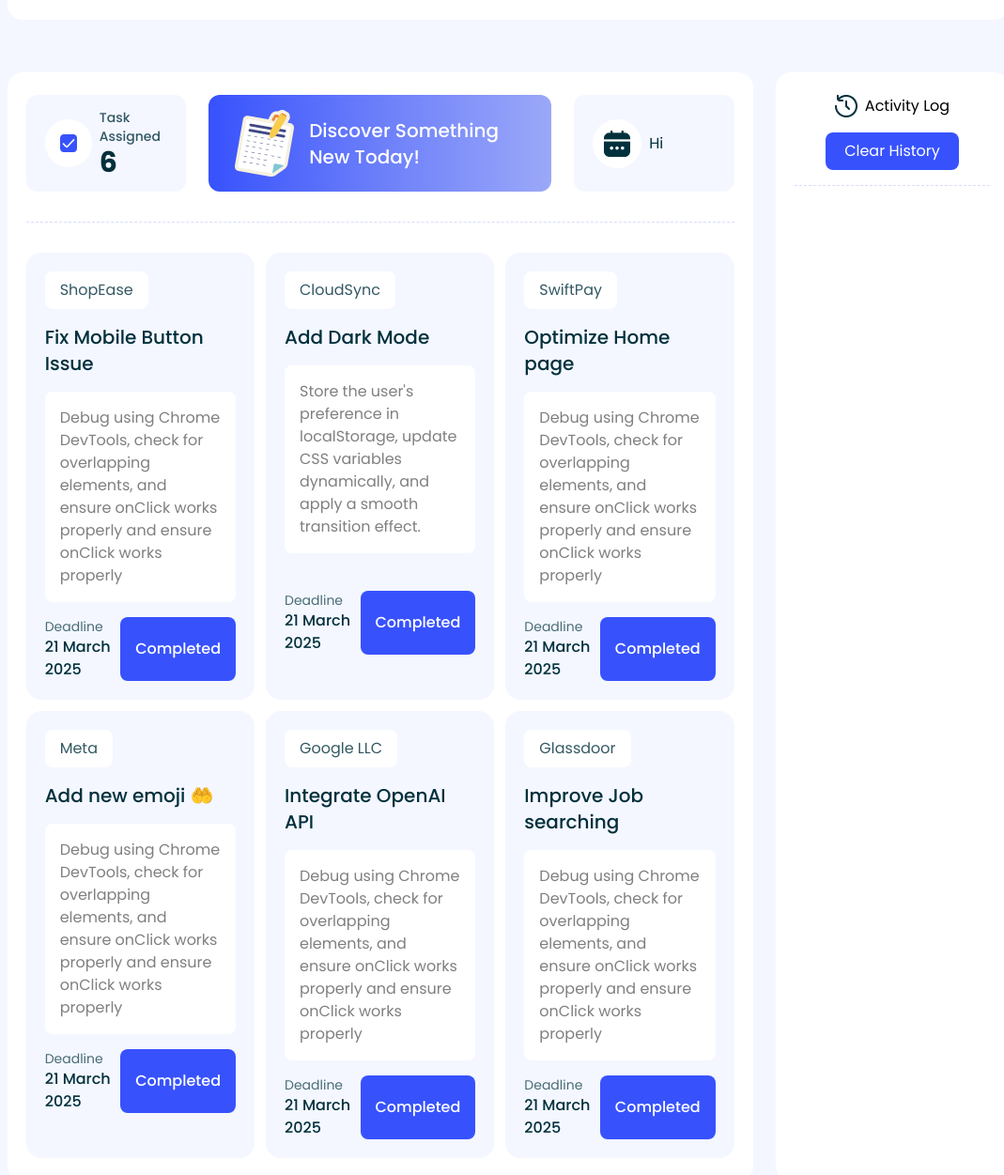
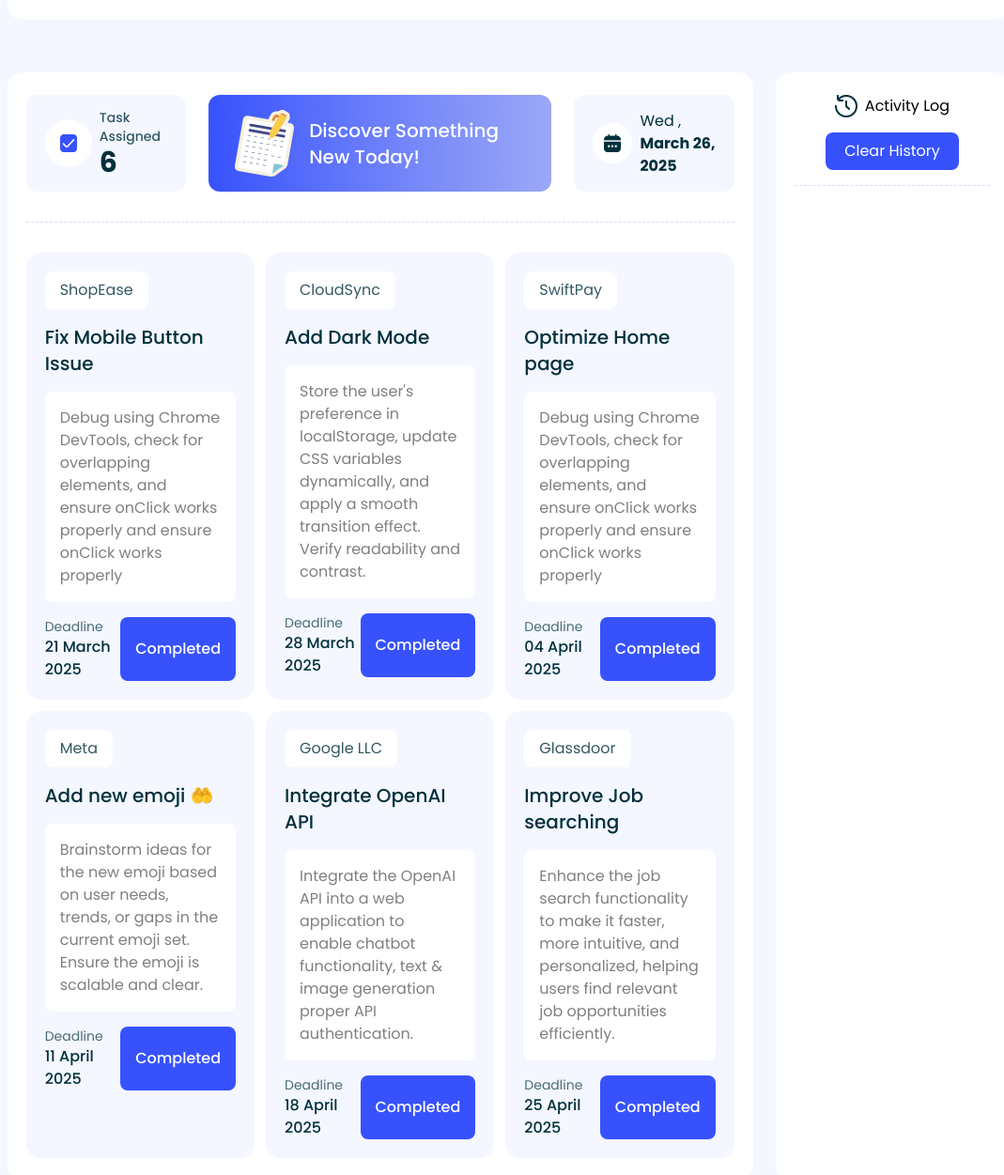
Before and after one commit to Mozammel-1001/Assignment_5, a plain HTML site: page index.html in a window 1280 px wide. Shown: the part 139-1390 px from the top of the page at 94% size, without its empty margins (99-1168 px from the left). Drawn offline with nearby package versions, Linux system fonts and the light colour scheme.

Commit message:
Everything completed

```diff
--- a/index.html
+++ b/index.html
@@ -57,7 +57,11 @@
                 </div>
                 <div class="flex items-center gap-2 bg-[#F4F7FF] px-5 py-3 rounded-xl">
                     <div class="rounded-full p-3 bg-white"><img src="assets/calender.png" alt=""></div>
-                    <p class="text-[#00303C]" id="date-time">Hi</p>
+                    <div>
+                        <span id="day" class="text-[#00303C]"></span>
+                        <span class="text-[#00303C]"> ,</span>
+                        <p id="date" class="font-bold text-[#00303C]"></p>
+                    </div>
                 </div>
             </div>
             <hr class="border-dashed" style="border-color: rgba(55, 82, 253, 0.2)">
@@ -86,11 +90,11 @@
                     <h3 class="font-medium text-xl text-[#00303C] mt-4" id="task-2">Add Dark Mode</h3>
                     <p class="rounded-lg border-none bg-white p-4 text-black text-opacity-50 mt-4">Store the user's
                         preference in localStorage, update CSS variables dynamically, and apply a smooth transition
-                        effect.</p>
-                    <div class="mt-10 flex justify-between">
+                        effect. Verify readability and contrast.</p>
+                    <div class="mt-4 flex justify-between">
                         <div>
                             <p class="text-[#00303C] text-opacity-70 text-sm">Deadline</p>
-                            <p class="text-[#00303C] font-medium">21 March 2025</p>
+                            <p class="text-[#00303C] font-medium">28 March 2025</p>
                         </div>
                         <button class="text-white bg-[#3752FD] rounded-lg px-4 py-2 font-medium"
                             id="complete-btn-2">Completed</button>
@@ -107,7 +111,7 @@
                     <div class="mt-4 flex justify-between">
                         <div>
                             <p class="text-[#00303C] text-opacity-70 text-sm">Deadline</p>
-                            <p class="text-[#00303C] font-medium">21 March 2025</p>
+                            <p class="text-[#00303C] font-medium">04 April 2025</p>
                         </div>
                         <button class="text-white bg-[#3752FD] rounded-lg px-4 py-2 font-medium"
                             id="complete-btn-3">Completed</button>
@@ -121,13 +125,11 @@
                 <div class="bg-[#F4F7FF] p-5 rounded-2xl flex-1">
                     <button class="px-4 py-2 bg-white rounded-lg text-[#00303C] text-opacity-80">Meta</button>
                     <h3 class="font-medium text-xl text-[#00303C] mt-4" id="task-4">Add new emoji &#129330;</h3>
-                    <p class="rounded-lg border-none bg-white p-4 text-black text-opacity-50 mt-4">Debug using Chrome
-                        DevTools, check for overlapping elements, and ensure onClick works properly
-                        and ensure onClick works properly</p>
+                    <p class="rounded-lg border-none bg-white p-4 text-black text-opacity-50 mt-4">Brainstorm ideas for the new emoji based on user needs, trends, or gaps in the current emoji set. Ensure the emoji is scalable and clear.</p>
                     <div class="mt-4 flex justify-between">
                         <div>
                             <p class="text-[#00303C] text-opacity-70 text-sm">Deadline</p>
-                            <p class="text-[#00303C] font-medium">21 March 2025</p>
+                            <p class="text-[#00303C] font-medium">11 April 2025</p>
                         </div>
                         <button class="text-white bg-[#3752FD] rounded-lg px-4 py-2 font-medium"
                             id="complete-btn-4">Completed</button>
@@ -138,13 +140,12 @@
                 <div class="bg-[#F4F7FF] p-5 rounded-2xl flex-1">
                     <button class="px-4 py-2 bg-white rounded-lg text-[#00303C] text-opacity-80">Google LLC</button>
                     <h3 class="font-medium text-xl text-[#00303C] mt-4" id="task-5">Integrate OpenAI API</h3>
-                    <p class="rounded-lg border-none bg-white p-4 text-black text-opacity-50 mt-4">Debug using Chrome
-                        DevTools, check for overlapping elements, and ensure onClick works properly
-                        and ensure onClick works properly</p>
+                    <p class="rounded-lg border-none bg-white p-4 text-black text-opacity-50 mt-4">Integrate the OpenAI
+                        API into a web application to enable chatbot functionality, text & image generation proper API authentication.</p>
                     <div class="mt-4 flex justify-between">
                         <div>
                             <p class="text-[#00303C] text-opacity-70 text-sm">Deadline</p>
-                            <p class="text-[#00303C] font-medium">21 March 2025</p>
+                            <p class="text-[#00303C] font-medium">18 April 2025</p>
                         </div>
                         <button class="text-white bg-[#3752FD] rounded-lg px-4 py-2 font-medium"
                             id="complete-btn-5">Completed</button>
@@ -155,13 +156,11 @@
                 <div class="bg-[#F4F7FF] p-5 rounded-2xl flex-1">
                     <button class="px-4 py-2 bg-white rounded-lg text-[#00303C] text-opacity-80">Glassdoor</button>
                     <h3 class="font-medium text-xl text-[#00303C] mt-4" id="task-6">Improve Job searching</h3>
-                    <p class="rounded-lg border-none bg-white p-4 text-black text-opacity-50 mt-4">Debug using Chrome
-                        DevTools, check for overlapping elements, and ensure onClick works properly
-                        and ensure onClick works properly</p>
+                    <p class="rounded-lg border-none bg-white p-4 text-black text-opacity-50 mt-4">Enhance the job search functionality to make it faster, more intuitive, and personalized, helping users find relevant job opportunities efficiently.</p>
                     <div class="mt-4 flex justify-between">
                         <div>
                             <p class="text-[#00303C] text-opacity-70 text-sm">Deadline</p>
-                            <p class="text-[#00303C] font-medium">21 March 2025</p>
+                            <p class="text-[#00303C] font-medium">25 April 2025</p>
                         </div>
                         <button class="text-white bg-[#3752FD] rounded-lg px-4 py-2 font-medium"
                             id="complete-btn-6">Completed</button>
@@ -178,7 +177,8 @@
                 <p>Activity Log</p>
             </div>
             <div class="flex justify-center">
-                <button class="bg-[#3752FD] rounded-lg px-5 py-2 text-white mt-4 text-center mb-4" id="history-btn">Clear
+                <button class="bg-[#3752FD] rounded-lg px-5 py-2 text-white mt-4 text-center mb-4"
+                    id="history-btn">Clear
                     History</button>
             </div>
             <hr class="border-dashed" style="border-color: rgba(55, 82, 253, 0.2)">
--- a/scripts/index.js
+++ b/scripts/index.js
@@ -35,7 +35,7 @@ document.getElementById('complete-btn-6').addEventListener('click', function ()
 });
 
 function completeBtn(id) {
-    alert();
+    alert("Board Updated Successfully");
     const btnComplete = document.getElementById(id);
     btnComplete.setAttribute('disabled', true);
     btnComplete.style.backgroundColor = `rgba(55, 82, 253, 0.2)`;
@@ -46,7 +46,7 @@ function completeBtn(id) {
     const convertedAllTask = parseInt(allTask);
 
     const sum1 = convertedTask - 1;
-    const sum2 = convertedAllTask - 1;
+    const sum2 = convertedAllTask + 1;
     document.getElementById('task').innerText = sum1;
     document.getElementById('all-task').innerText = sum2;
 
@@ -54,7 +54,7 @@ function completeBtn(id) {
 
     count++;
     if (count === 6) {
-        alert();
+        alert("Congrats!!! You have completed all the current tasks");
     }
 }
 
@@ -62,10 +62,18 @@ function history(id) {
     const historyBox = document.getElementById('history-box');
     const taskName = document.getElementById(id).innerText;
     const p = document.createElement('p');
+
+    const realTime = new Date();
+    const submitTime = realTime.toLocaleTimeString('en-US', {
+        hour: '2-digit',
+        minute: '2-digit',
+        second: '2-digit'
+    });
+
     p.classList.add("text-black", "text-opacity-70");
     p.classList.add("mt-6", "bg-[#F4F7FF]");
     p.classList.add("rounded-lg", "p-2");
-    p.innerText = `You have Completed The Task ${taskName} at 12:48:15 PM`;
+    p.innerText = `You have Completed The Task ${taskName} at ${submitTime}`;
     historyBox.appendChild(p);
 }
 
@@ -78,3 +86,22 @@ document.getElementById('history-btn').addEventListener('click', function () {
 document.getElementById('discover').addEventListener('click', function () {
     window.location.href = "./main.html";
 });
+
+// Date & Day
+window.addEventListener('DOMContentLoaded', function () {
+    const realTime = new Date();
+    const dayElement = document.getElementById('day');
+    const dateElement = document.getElementById('date');
+
+    dayElement.innerText = realTime.toLocaleDateString('en-US', {
+        weekday: 'short'
+    });
+
+    dateElement.innerText = realTime.toLocaleDateString('en-US', {
+        year: 'numeric',
+        month: 'long',
+        day: 'numeric'
+    });
+
+    setTimeout(updateClock, 1000);
+});
```
